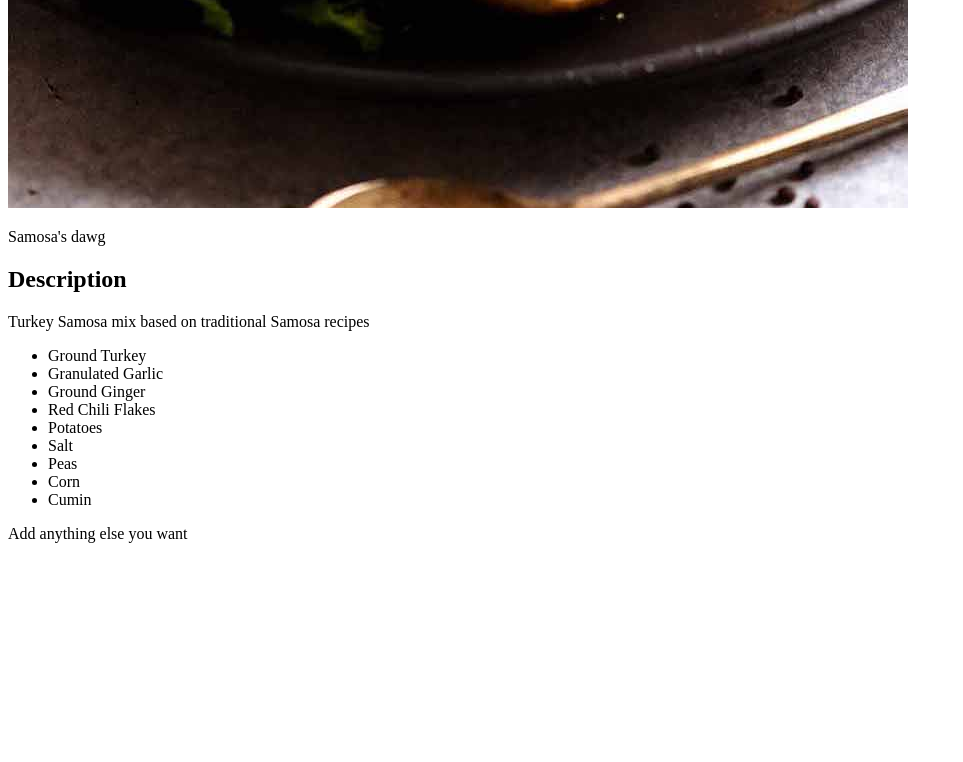
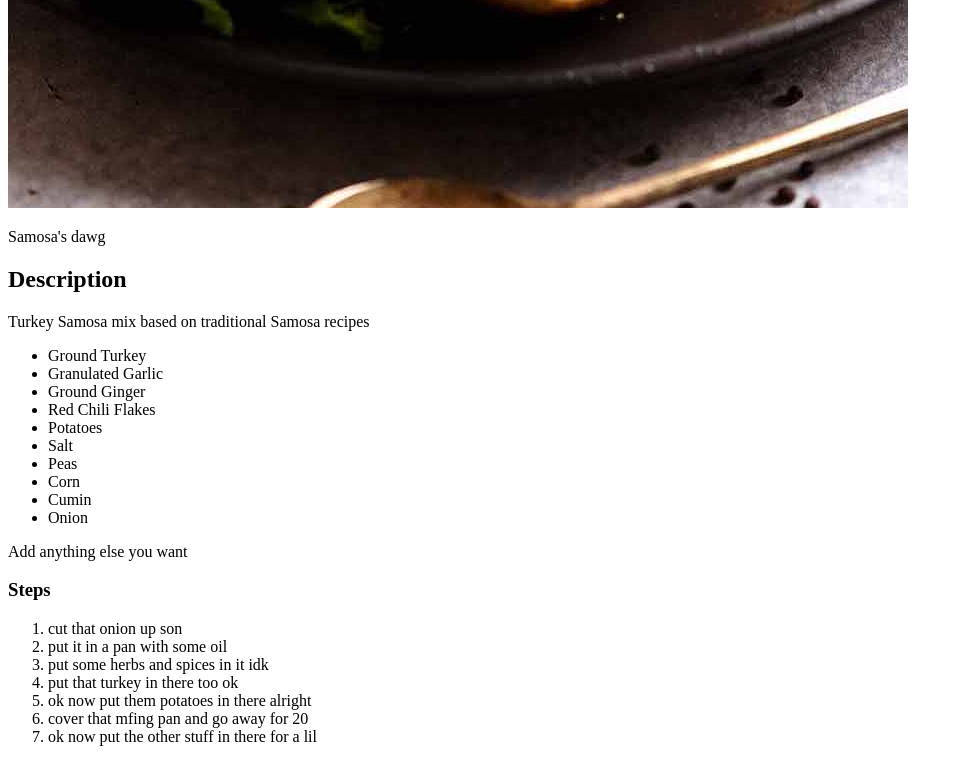
Before and after one commit to Fussyotter/odin-recipes, a plain HTML site: page recipes/samosa.html in a window 1280 px wide. Shown: the part 772-1534 px from the top of the page, without its empty margins (0-963 px from the left). Before the commit the page ends 1331 px from the top, so only its background shows below. Drawn offline with Linux system fonts and the light colour scheme.

Commit message:
First commit

```diff
--- a/recipes/samosa.html
+++ b/recipes/samosa.html
@@ -20,7 +20,18 @@
                 <li>Peas</li>
                 <li>Corn</li>
                 <li>Cumin</li>
+                <li>Onion</li>
             </ul>
         <p>Add anything else you want</p>
+        <h3>Steps</h3>
+            <ol>
+                <li>cut that onion up son</li>
+                <li>put it in a pan with some oil</li>
+                <li>put some herbs and spices in it idk</li>
+                <li>put that turkey in there too ok</li>
+                <li>ok now put them potatoes in there alright</li>
+                <li>cover that mfing pan and go away for 20</li>
+                <li>ok now put the other stuff in there for a lil</li>
+            </ol>
     </body>
 </html>
```
